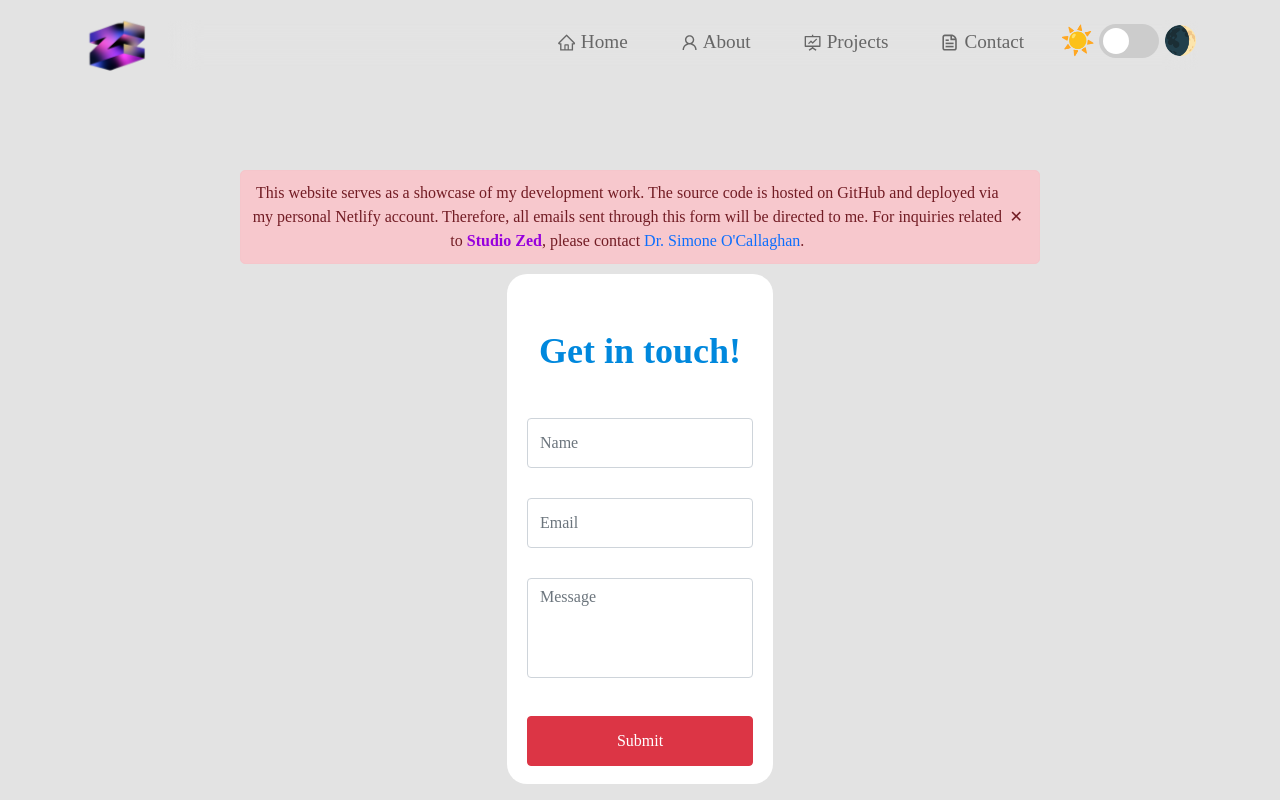
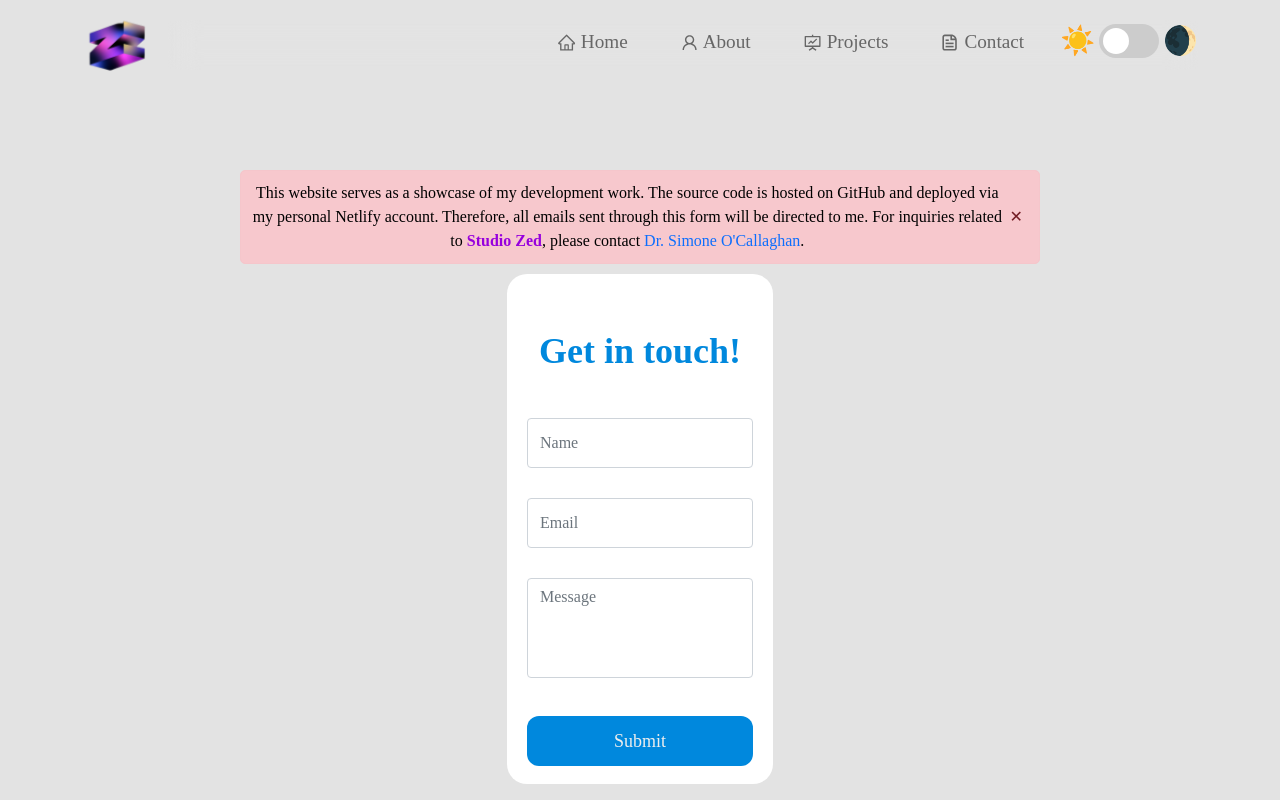
Before and after one commit to OudomMunint/StudioZed-ReactJS, a React (Create React App) app: page /Contact in a window 1280 px wide. Shown: the top 800 px of the page. Built offline with nearby package versions, Linux system fonts and the light colour scheme; a web font is replaced by a local one.

Commit message:
#61 - Dark mode work for other pages.

```diff
--- a/src/components/AlertComponent.js
+++ b/src/components/AlertComponent.js
@@ -10,7 +10,7 @@ const hideAlert = () => {
 const AlertComponent = ({ message, animateAlert }) => {
   return (
     <div className={`alert-container ${animateAlert ? "" : "hidden"}`} id="alert">
-      <p style={{ margin: "0" }}>
+      <p className="alert-text" style={{ margin: "0" }}>
         {message}
       </p>
       <button
--- a/src/components/Contact.js
+++ b/src/components/Contact.js
@@ -98,7 +98,7 @@ function ContactForm() {
                         value={message} onChange={(e) => setMessage(e.target.value)} placeholder="Message" required/>
             </div>
             <div data-netlify-recaptcha="true" className="reCaptcha"></div>
-            <button title="submit" className="btn btn-danger submit" type="submit" style={{ position: "relative", marginTop: "68px" }}>
+            <button title="submit" className="btn-submit submit" type="submit" style={{ position: "relative", marginTop: "68px" }}>
               Submit
             </button>
           </form>
--- a/src/components/DarkModeComponent.js
+++ b/src/components/DarkModeComponent.js
@@ -9,9 +9,7 @@ const SetLightMode = () => {
 };
 
 const StoredTheme = localStorage.getItem('theme');
-
 const PrefersDark = window.matchMedia && window.matchMedia("(prefers-color-scheme: dark)").matches;
-
 const DefaultDark = StoredTheme === "dark" || (StoredTheme === null && PrefersDark);
 
 if (DefaultDark) {
@@ -28,15 +26,14 @@ if (DefaultDark) {
 
 const DarkModeComponent = () => {
   return (
-      <div className="toggle-theme-wrapper">
+    <div className="toggle-theme-wrapper prevent-select">
       <span>☀️</span>
       <label className="toggle-theme" htmlFor="checkbox">
         <input
           type="checkbox"
           id="checkbox"
           onChange={toggleTheme}
-            defaultChecked={DefaultDark}
-          />
+          defaultChecked={DefaultDark}/>
         <div className="slider round"></div>
       </label>
       <span>🌒</span>
--- a/src/components/Projects/Projects.js
+++ b/src/components/Projects/Projects.js
@@ -26,7 +26,7 @@ function Projects() {
         <h1 className="project-heading">
           Some of our <strong className="purple">Work </strong>
         </h1>
-        <p style={{ color: "black" }}>
+        <p>
           Here are a few projects that we've worked on
         </p>
         <Row style={{ justifyContent: "center", paddingBottom: "10px" }}>
```
Lines whose indentation alone changed are shown as unchanged.
